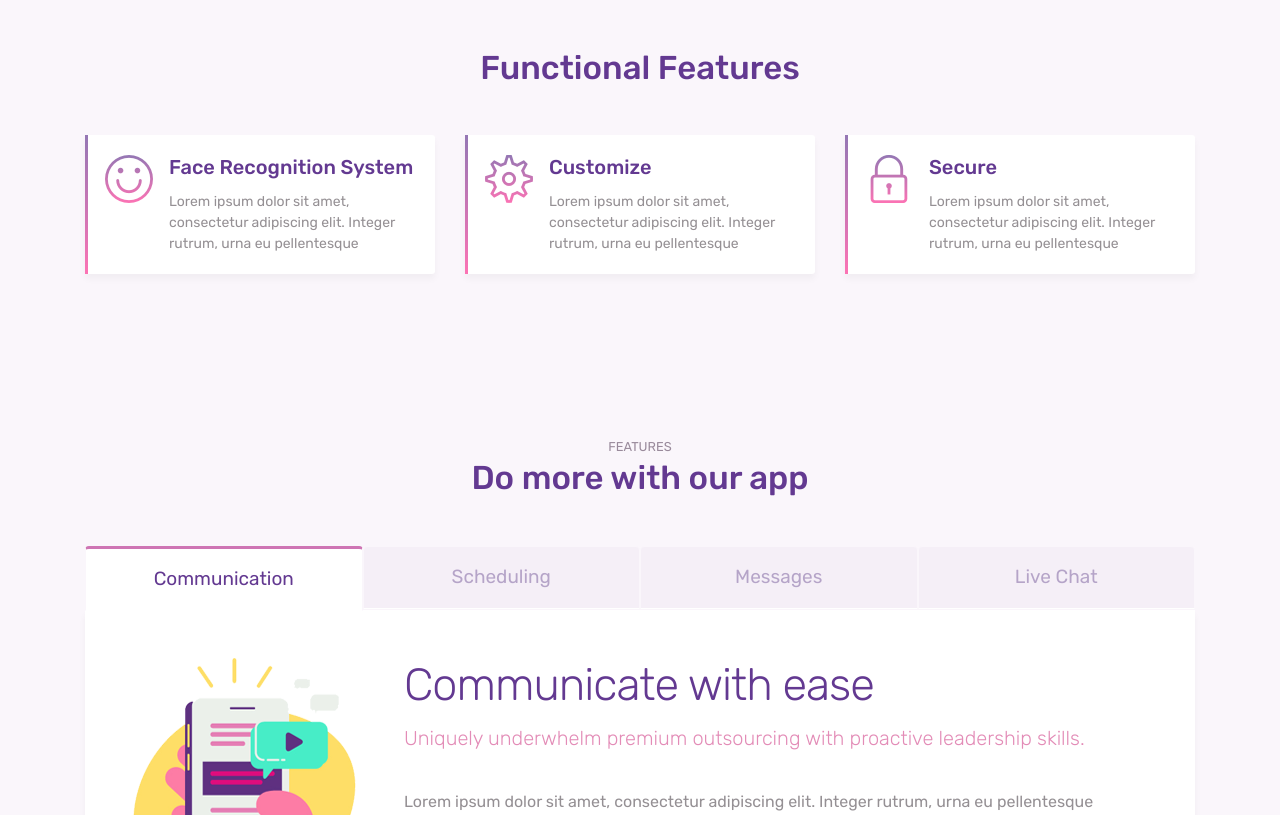
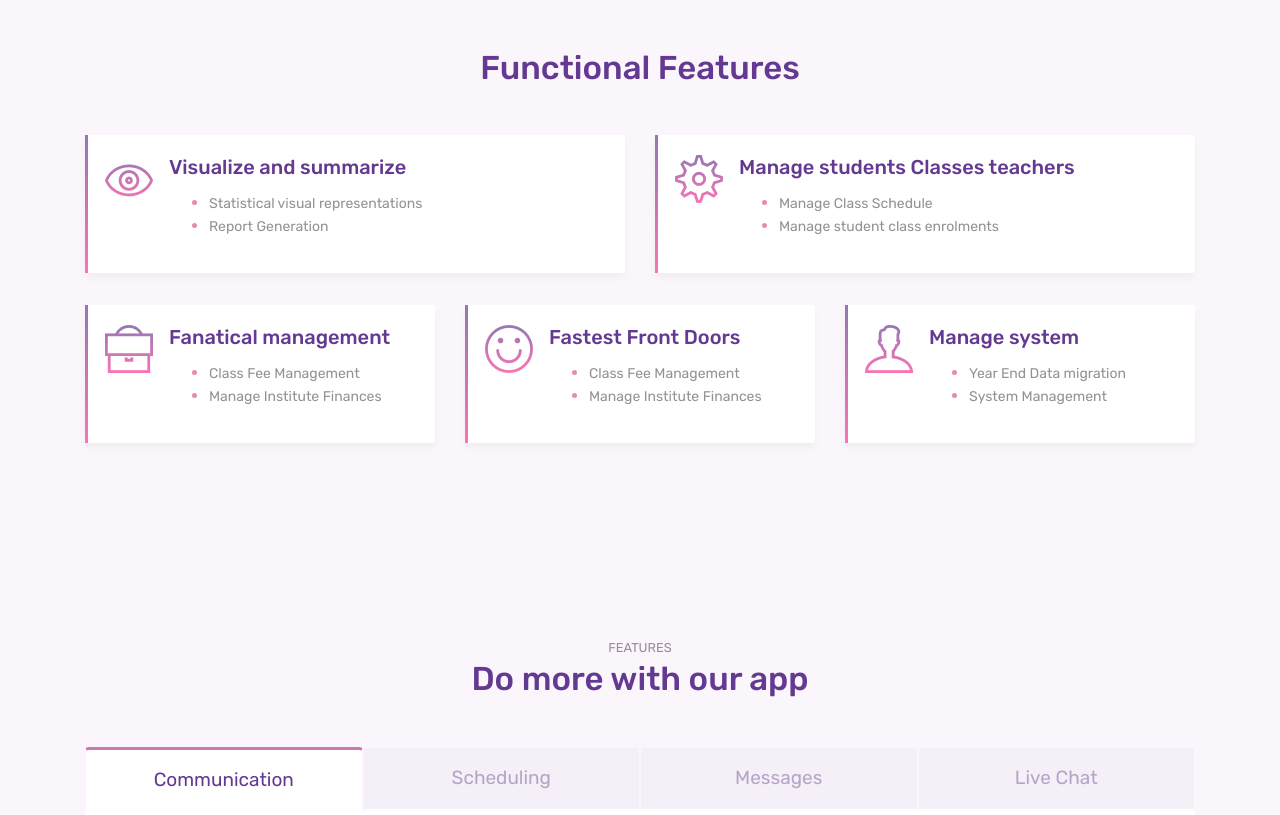
Before and after one commit to MaduraHerath/iluso_sims, a plain HTML site: page index.html in a window 1280 px wide. Shown: the part 900-1715 px from the top of the page. Drawn offline with Linux system fonts and the light colour scheme.

Commit message:
Functional Features added

```diff
--- a/css/style.css
+++ b/css/style.css
@@ -333,6 +333,7 @@ header {
     border-radius: 3px;
     box-shadow: 0px 5px 7px 0px rgba(0, 0, 0, 0.04);
     transition: all 0.3s ease;
+     margin-bottom: 2rem;
 }
 
 @media (max-width:991px) {
@@ -361,6 +362,11 @@ header {
     font-size: 14px;
 }
 
+.card-text < ul {
+  columns: 2;
+  -webkit-columns: 2;
+  -moz-columns: 2;
+}
 .card.features:hover {
     transform: translateY(-3px);
     -moz-box-shadow: 0px 5px 30px 0px rgba(0, 0, 0, 0.08);
--- a/index.html
+++ b/index.html
@@ -89,14 +89,56 @@ URI     : https://colorlib.com
 
 
             <div class="row">
+                <div class="col-12 col-lg-6">
+                    <div class="card features">
+                        <div class="card-body">
+                            <div class="media">
+                                <span class="ti-eye gradient-fill ti-3x mr-3"></span>
+                                <div class="media-body">
+                                    <h4 class="card-title">Visualize and summarize</h4>
+                                    <ul>
+                                        <li class="text-primary"> <p class="card-text">Statistical visual representations</p> </li>
+                                        <li class="text-primary"><p class="card-text">Report Generation </p></li>
+                                    </ul>
+                                    <!--<p class="card-text">Lorem ipsum dolor sit amet, consectetur adipiscing elit. Integer rutrum, urna eu pellentesque </p>-->
+                                </div>
+                            </div>
+                        </div>
+                    </div>
+                </div>
+                <div class="col-12 col-lg-6">
+                    <div class="card features">
+                        <div class="card-body">
+                            <div class="media">
+                                <span class="ti-settings gradient-fill ti-3x mr-3"></span>
+                                <div class="media-body">
+                                    <h4 class="card-title">Manage students Classes teachers</h4>
+                                    <ul>
+                                        <li class="text-primary"> <p class="card-text">Manage Class Schedule</p> </li>
+                                        <li class="text-primary"><p class="card-text">Manage student class enrolments</p></li>
+                                        <!--<li class="text-primary"><p class="card-text">Manage Student /Teacher  Details</p></li>-->
+                                        <!--<li class="text-primary"><p class="card-text">SMS service</p></li>-->
+                                    </ul>
+                                </div>
+                            </div>
+                        </div>
+                    </div>
+                </div>
+
+            </div>
+
+            <div class="row">
                 <div class="col-12 col-lg-4">
                     <div class="card features">
                         <div class="card-body">
                             <div class="media">
-                                <span class="ti-face-smile gradient-fill ti-3x mr-3"></span>
+                                <span class="ti-briefcase gradient-fill ti-3x mr-3"></span>
                                 <div class="media-body">
-                                    <h4 class="card-title">Face Recognition System</h4>
-                                    <p class="card-text">Lorem ipsum dolor sit amet, consectetur adipiscing elit. Integer rutrum, urna eu pellentesque </p>
+                                    <h4 class="card-title">Fanatical management</h4>
+                                    <ul>
+                                        <li class="text-primary"> <p class="card-text">Class Fee Management</p> </li>
+                                        <li class="text-primary"><p class="card-text">Manage Institute Finances</p></li>
+                                    </ul>
                                 </div>
                             </div>
                         </div>
@@ -106,23 +148,30 @@ URI     : https://colorlib.com
                     <div class="card features">
                         <div class="card-body">
                             <div class="media">
-                                <span class="ti-settings gradient-fill ti-3x mr-3"></span>
+                                <span class="ti-face-smile gradient-fill ti-3x mr-3"></span>
                                 <div class="media-body">
-                                    <h4 class="card-title">Customize</h4>
-                                    <p class="card-text">Lorem ipsum dolor sit amet, consectetur adipiscing elit. Integer rutrum, urna eu pellentesque </p>
+                                    <h4 class="card-title">Fastest Front Doors</h4>
+                                    <ul>
+                                    <li class="text-primary"> <p class="card-text">Class Fee Management</p> </li>
+                                    <li class="text-primary"><p class="card-text">Manage Institute Finances</p></li>
+                                    </ul>
                                 </div>
                             </div>
                         </div>
                     </div>
                 </div>
+
                 <div class="col-12 col-lg-4">
                     <div class="card features">
                         <div class="card-body">
                             <div class="media">
-                                <span class="ti-lock gradient-fill ti-3x mr-3"></span>
+                                <span class="ti-user gradient-fill ti-3x mr-3"></span>
                                 <div class="media-body">
-                                    <h4 class="card-title">Secure</h4>
-                                    <p class="card-text">Lorem ipsum dolor sit amet, consectetur adipiscing elit. Integer rutrum, urna eu pellentesque </p>
+                                    <h4 class="card-title">Manage system</h4>
+                                    <ul>
+                                        <li class="text-primary"> <p class="card-text">Year End Data migration</p> </li>
+                                        <li class="text-primary"><p class="card-text">System Management </p></li>
+                                    </ul>
                                 </div>
                             </div>
                         </div>
@@ -309,37 +358,37 @@ URI     : https://colorlib.com
     <!-- // end .section -->
 
 
-    <div class="section">
-        <div class="container">
-            <div class="section-title">
-                <small>TESTIMONIALS</small>
-                <h3>What our Customers Says</h3>
-            </div>
+    <!--<div class="section">-->
+        <!--<div class="container">-->
+            <!--<div class="section-title">-->
+                <!--<small>TESTIMONIALS</small>-->
+                <!--<h3>What our Customers Says</h3>-->
+            <!--</div>-->
 
-            <div class="testimonials owl-carousel">
-                <div class="testimonials-single">
-                    <img src="images/client.png" alt="client" class="client-img">
-                    <blockquote class="blockquote">Uniquely streamline highly efficient scenarios and 24/7 initiatives. Conveniently embrace multifunctional ideas through proactive customer service. Distinctively conceptualize 2.0 intellectual capital via user-centric partnerships.</blockquote>
-                    <h5 class="mt-4 mb-2">Crystal Gordon</h5>
-                    <p class="text-primary">United States</p>
-                </div>
-                <div class="testimonials-single">
-                    <img src="images/client.png" alt="client" class="client-img">
-                    <blockquote class="blockquote">Uniquely streamline highly efficient scenarios and 24/7 initiatives. Conveniently embrace multifunctional ideas through proactive customer service. Distinctively conceptualize 2.0 intellectual capital via user-centric partnerships.</blockquote>
-                    <h5 class="mt-4 mb-2">Crystal Gordon</h5>
-                    <p class="text-primary">United States</p>
-                </div>
-                <div class="testimonials-single">
-                    <img src="images/client.png" alt="client" class="client-img">
-                    <blockquote class="blockquote">Uniquely streamline highly efficient scenarios and 24/7 initiatives. Conveniently embrace multifunctional ideas through proactive customer service. Distinctively conceptualize 2.0 intellectual capital via user-centric partnerships.</blockquote>
-                    <h5 class="mt-4 mb-2">Crystal Gordon</h5>
-                    <p class="text-primary">United States</p>
-                </div>
-            </div>
+            <!--<div class="testimonials owl-carousel">-->
+                <!--<div class="testimonials-single">-->
+                    <!--<img src="images/client.png" alt="client" class="client-img">-->
+                    <!--<blockquote class="blockquote">Uniquely streamline highly efficient scenarios and 24/7 initiatives. Conveniently embrace multifunctional ideas through proactive customer service. Distinctively conceptualize 2.0 intellectual capital via user-centric partnerships.</blockquote>-->
+                    <!--<h5 class="mt-4 mb-2">Crystal Gordon</h5>-->
+                    <!--<p class="text-primary">United States</p>-->
+                <!--</div>-->
+                <!--<div class="testimonials-single">-->
+                    <!--<img src="images/client.png" alt="client" class="client-img">-->
+                    <!--<blockquote class="blockquote">Uniquely streamline highly efficient scenarios and 24/7 initiatives. Conveniently embrace multifunctional ideas through proactive customer service. Distinctively conceptualize 2.0 intellectual capital via user-centric partnerships.</blockquote>-->
+                    <!--<h5 class="mt-4 mb-2">Crystal Gordon</h5>-->
+                    <!--<p class="text-primary">United States</p>-->
+                <!--</div>-->
+                <!--<div class="testimonials-single">-->
+                    <!--<img src="images/client.png" alt="client" class="client-img">-->
+                    <!--<blockquote class="blockquote">Uniquely streamline highly efficient scenarios and 24/7 initiatives. Conveniently embrace multifunctional ideas through proactive customer service. Distinctively conceptualize 2.0 intellectual capital via user-centric partnerships.</blockquote>-->
+                    <!--<h5 class="mt-4 mb-2">Crystal Gordon</h5>-->
+                    <!--<p class="text-primary">United States</p>-->
+                <!--</div>-->
+            <!--</div>-->
 
-        </div>
+        <!--</div>-->
 
-    </div>
+    <!--</div>-->
     <!-- // end .section -->
 
 
```
